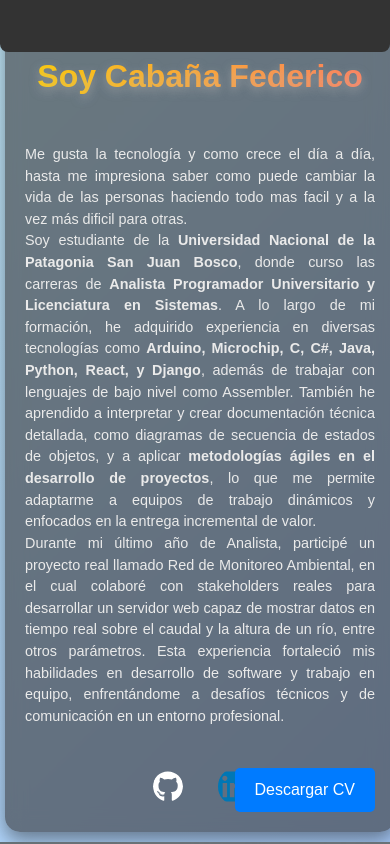
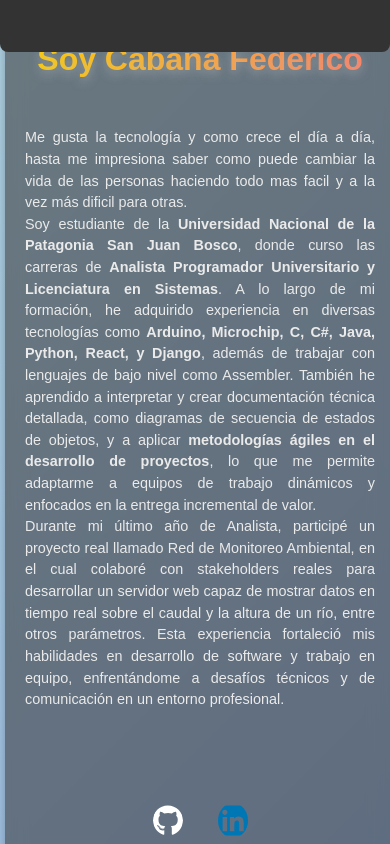
Before and after one commit to elfefedelagente/my-card-business, a React (Vite) app: page / in a window 390 px wide. Shown: the top 844 px of the page. Built offline with nearby package versions, Linux system fonts and the light colour scheme.

Commit message:
Actualizacion modo responsivo

```diff
--- a/src/styles/contact.module.css
+++ b/src/styles/contact.module.css
@@ -180,7 +180,7 @@
     }
 
     .container {
-      width: 100%;
+      width: 44%;
       padding: 1.5rem;
       min-width: auto;
     }
--- a/src/styles/init.module.css
+++ b/src/styles/init.module.css
@@ -12,6 +12,8 @@
   position: relative;
   z-index: 1;
   margin-top: -10px;
+  align-items: center;
+  justify-content: center;
 }
 
 .title {
@@ -88,6 +90,32 @@
   border-radius: 50%;
 }
 
+.downloadButton {
+  position: relative;
+  background-color: #007BFF;
+  margin: 0;
+  width: 9%;
+  justify-content: center;
+  align-items: center;
+  color: white;
+  padding: 10px 20px;
+  font-size: 1rem;
+  border: none;
+  border-radius: 5px;
+  cursor: pointer;
+  text-decoration: none;
+  transition: background-color 0.3s ease, transform 0.3s ease;
+}
+
+.downloadButton:hover {
+  background-color: #0056b3;
+  transform: scale(1.1);
+}
+
+.downloadButton:active {
+  background-color: #003f7f;
+}
+
 @keyframes gradientShift {
   0% {
     background-position: 0% 50%;
@@ -132,6 +160,7 @@
   @media (max-width: 480px) {
     .title {
       font-size: 2rem;
+      position: relative;
     }
 
     .description {
@@ -143,11 +172,27 @@
       gap: 15px;
     }
 
+    .container{
+      height: 100vh;
+    }
+
+    .downloadButton {
+      margin: 20px auto;
+      display: flex;
+      justify-content: center;
+      align-items: center;
+      font-size: 7px;
+      width: 50px;
+      top: 40px;
+    }
+
     .iconsContainer svg,
     .iconsContainer i,
     .iconsContainer img {
       width: 35px;
       height: 35px;
+      position: relative;
+      top: 50px;
     }
   }
 
@@ -165,6 +210,7 @@
 
   .container {
     animation: fadeIn 1.5s ease-in-out;
+
   }
 
 
@@ -187,28 +233,3 @@
     animation: fadeIn 1s ease-in-out 1s;
     animation-fill-mode: forwards;
   }
-
-  .downloadButton {
-    position: absolute;
-    bottom: 20px;
-    right: 20px;
-    background-color: #007BFF;
-    color: white;
-    padding: 10px 20px;
-    font-size: 1rem;
-    border: none;
-    border-radius: 5px;
-    cursor: pointer;
-    text-decoration: none;
-    transition: background-color 0.3s ease, transform 0.3s ease;
-    z-index: 2;
-  }
-
-  .downloadButton:hover {
-    background-color: #0056b3;
-    transform: scale(1.1);
-  }
-
-  .downloadButton:active {
-    background-color: #003f7f;
-  }
--- a/src/styles/menuNav.module.css
+++ b/src/styles/menuNav.module.css
@@ -17,7 +17,6 @@ nav {
     display: flex;
     justify-content: center;
     border-radius: 8px;
-    z-index: 10;
   }
 
 nav ul {
@@ -102,6 +101,8 @@ nav ul li a {
   nav {
     padding: 0px;
     margin-top: -10px;
+    position: fixed;
+    display: flex;
 
   }
 
--- a/src/styles/portfolio.module.css
+++ b/src/styles/portfolio.module.css
@@ -172,12 +172,17 @@
 
   .imageGrid {
     grid-template-columns: repeat(auto-fit, minmax(120px, 1fr));
-    gap: 5px;
+    gap: 10px;
     padding: 10px;
+    width: 100%;
   }
 
   .image {
     border-radius: 8px;
+  }
+
+  .imageWrapper{
+    margin: 0 auto;
   }
 
   .imageWrapper:hover {
```
